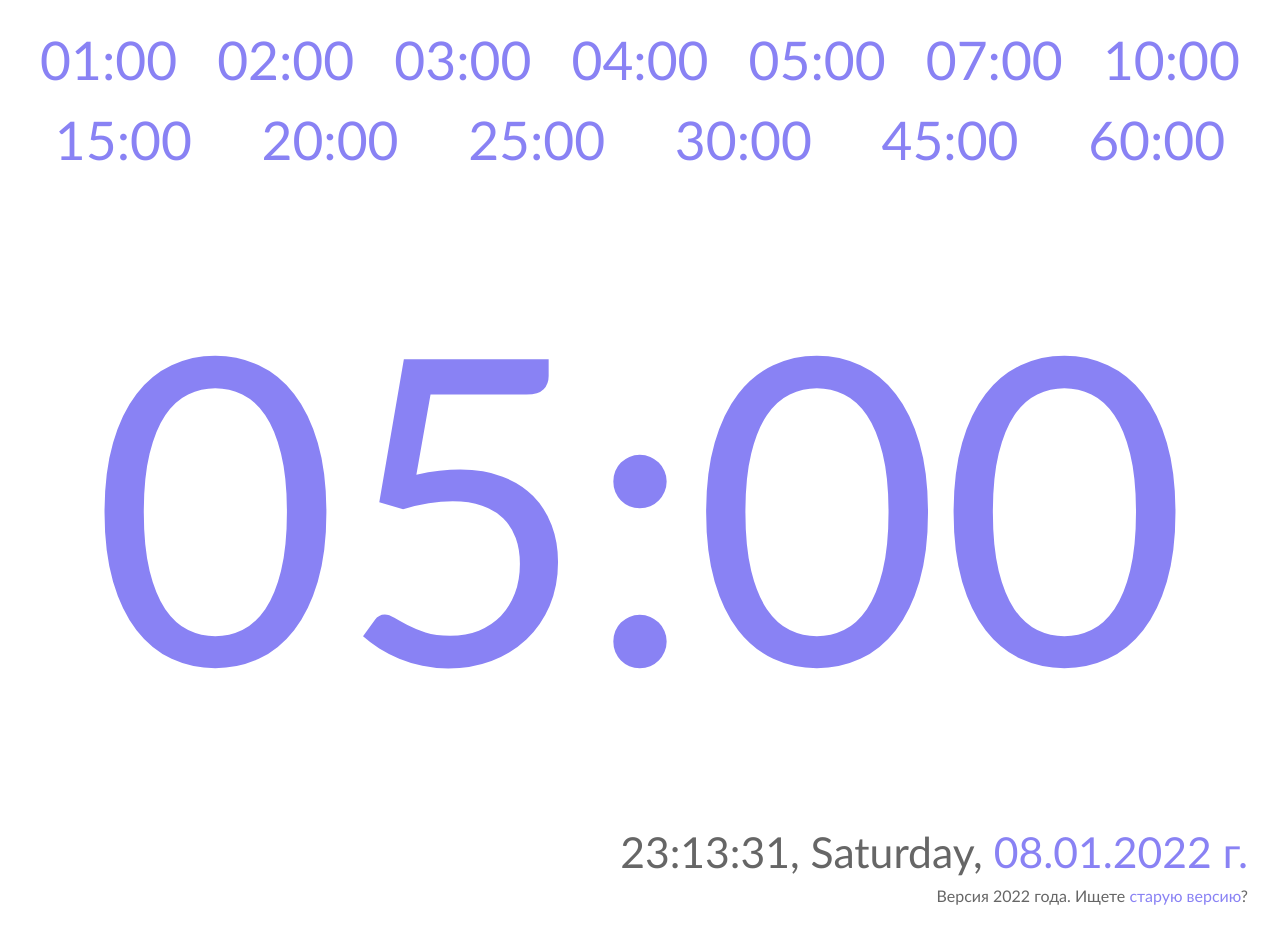
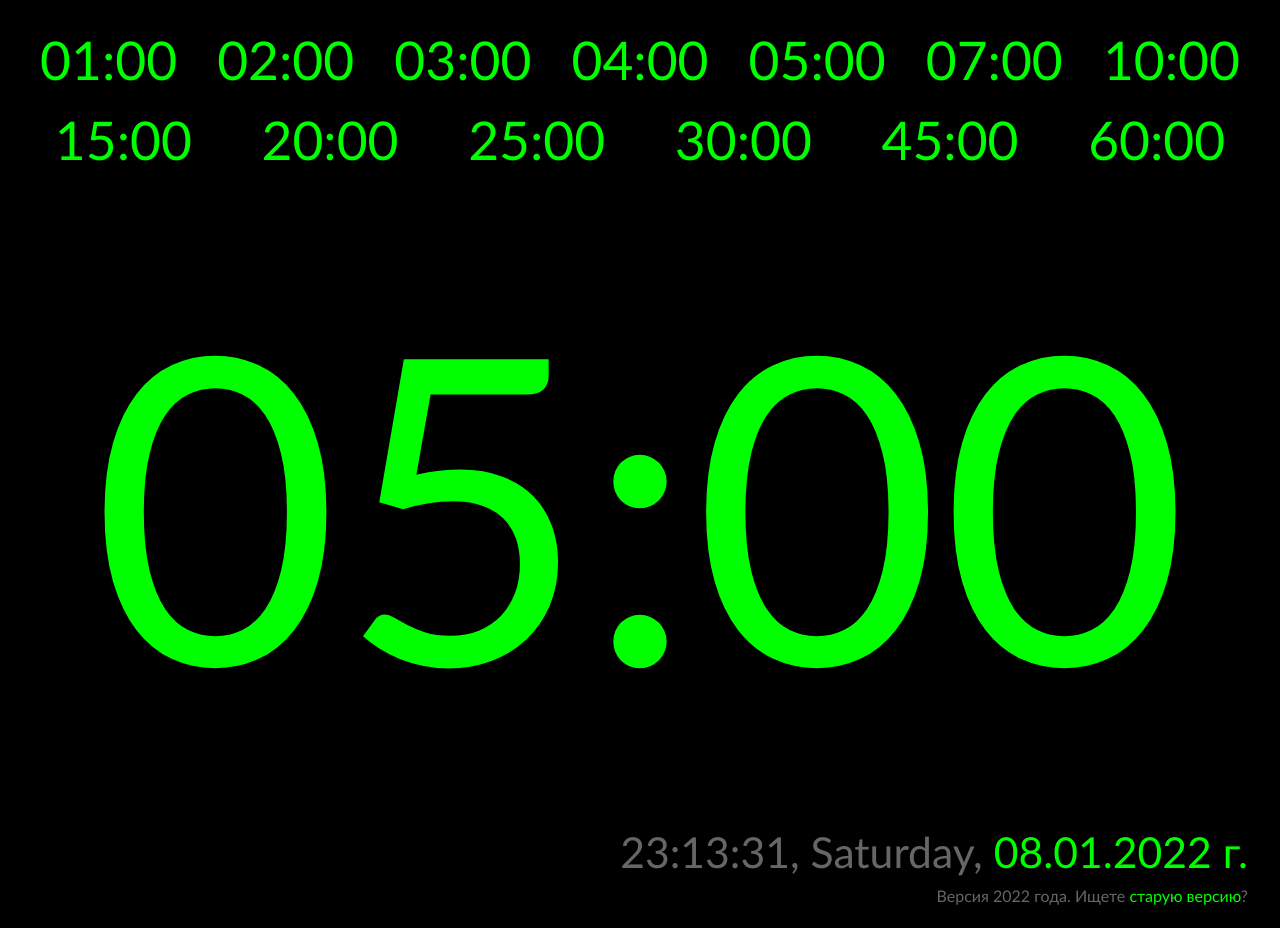
Before and after one commit to timmson/timer, a React app: page / in a window 1280 px wide. Built offline with nearby package versions, Linux system fonts and the light colour scheme; the HTML template or start-up script is replaced by a standard one.

Commit message:
Fix sass-loader deprecation warning

```diff
--- a/package.json
+++ b/package.json
@@ -5,7 +5,7 @@
   "main": "docs/index.js",
   "private": true,
   "dependencies": {
-    "bootstrap": "5.1.3",
+    "bootstrap": "^5.3.8",
     "moment": "^2.29.4",
     "react": "^19.2.0",
     "react-dom": "^19.2.0"
@@ -22,7 +22,7 @@
     "@types/jest": "^29.1.2",
     "babel-jest": "^30.2.0",
     "babel-loader": "8.2.3",
-    "css-loader": "^6.5.1",
+    "css-loader": "^7.1.4",
     "eslint": "^10.0.2",
     "globals": "^17.3.0",
     "jest": "^29.6.1",
--- a/src/index.scss
+++ b/src/index.scss
@@ -1,23 +1,23 @@
 @charset "utf-8";
-@import "~bootstrap/scss/bootstrap.scss";
+@use "~bootstrap/scss/bootstrap.scss";
 
 body, html {
   margin: 0;
   padding: 10px;
   border: 0;
   font-family: Trebuchet MS, sans-serif;
-  color: #8982f4;
+  color: #00ff00;
   min-width: 950px;
-  background-color: #fff;
+  background-color: #000;
 }
 
 a {
-  color: #8982f4;
+  color: #00ff00;
   text-decoration: none;
 }
 
 a:hover {
-  color: #8982f4;
+  color: #00ff00;
   text-decoration: underline;
 }
 
@@ -44,7 +44,7 @@ div.currentTime {
 }
 
 div.normal {
-  color: #8982f4;
+  color: #00ff00;
 }
 
 div.alert {
--- a/webpack.config.js
+++ b/webpack.config.js
@@ -28,7 +28,15 @@ module.exports = {
                 use: [
                     MiniCssExtractPlugin.loader,
                     "css-loader",
-                    "sass-loader"
+                    {
+                        loader: "sass-loader",
+                        options: {
+                            sassOptions: {
+                                quietDeps: true,
+                                silenceDeprecations: ["legacy-js-api"]
+                            }
+                        }
+                    }
                 ]
             }
         ]
@@ -37,7 +45,7 @@ module.exports = {
         extensions: [".tsx", ".ts", ".js"],
     },
     plugins: [
-        new MiniCssExtractPlugin({filename: "index.css"})
+        new MiniCssExtractPlugin({ filename: "index.css" })
     ],
     devServer: {
         static: {
```
Also changed, not shown: 5 other files (tests, documents, lock files or other folders).
